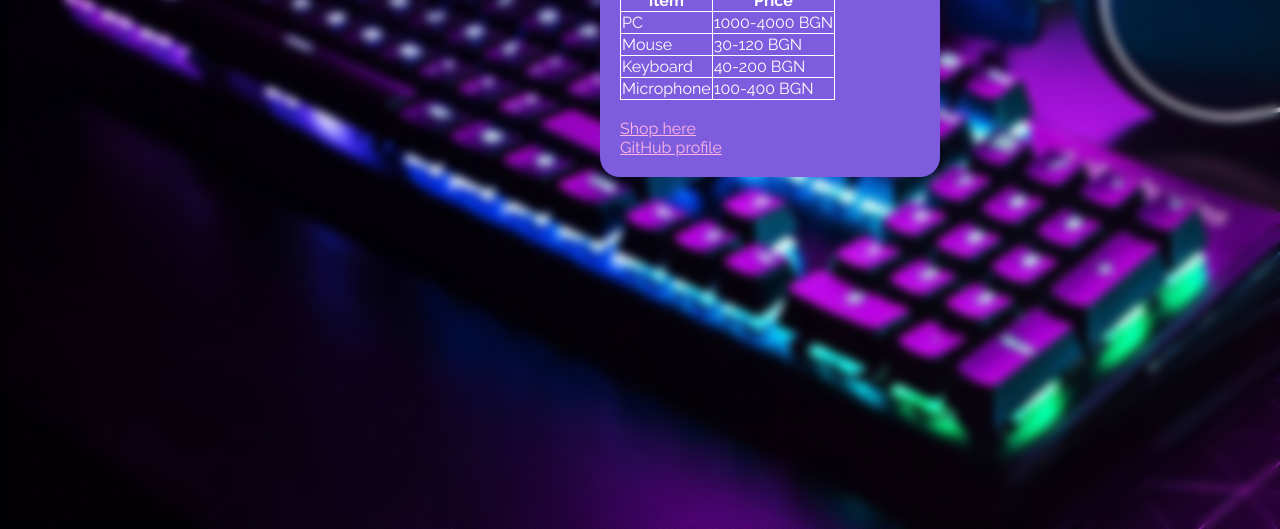
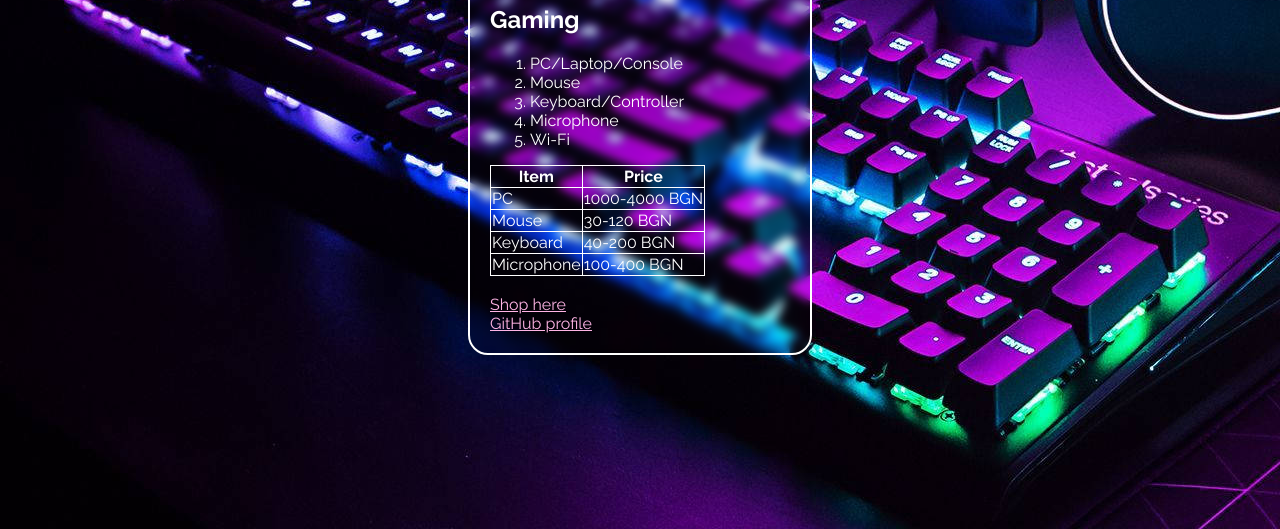
Before and after one commit to teodora-papazova/Favourite-Hobby, a plain HTML site: page index.html in a window 1280 px wide. Shown: the part 271-800 px from the top of the page. Drawn offline with Linux system fonts and the light colour scheme.

Commit message:
centered and different wrapper colour

```diff
--- a/style.css
+++ b/style.css
@@ -7,17 +7,19 @@ table{
 .body{
     font-family: Raleway;
     background-image: url(./images/purple-gaming-nepi2tnxp6g0mvz9.jpg);
-    backdrop-filter: blur(5px);
     height: 100vh;
     margin: 0;
+    display: flex;
+    justify-content: center;
+    align-items: center;
 }
 .wrapper{
-    background-color: rgb(125, 93, 222);
+    backdrop-filter: blur(5px);
+    border: 2px, solid, white;
     width: 300px;
     border-radius: 20px;
     padding: 20px;
     color: white;
-    margin-left: 600px;
 }
 a{
     color:rgb(255, 180, 229)
```
